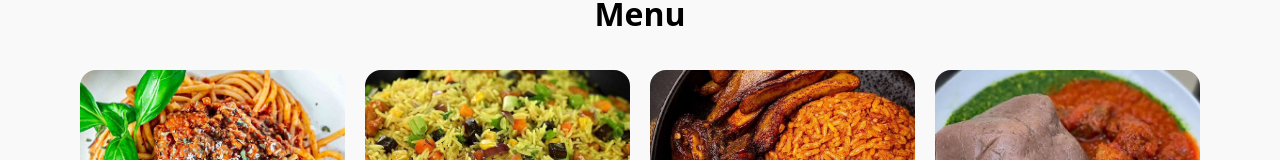
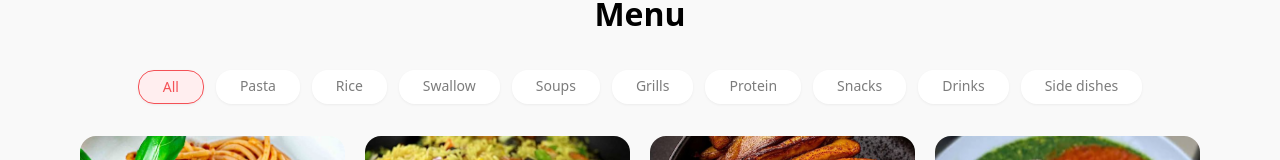
Before and after one commit to Ozyugoo/consuBite, a React (Vite) app: page /menu in a window 1280 px wide. Shown: the part 131-291 px from the top of the page. Built offline with nearby package versions, Linux system fonts and the light colour scheme; no server answers.

Commit message:
feat - add filter pills to filter meals according to category

```diff
--- /dev/null
+++ b/src/pages/menu/MealFilters.jsx
@@ -0,0 +1,43 @@
+import { useState } from "react";
+
+const categories = [
+  "All",
+  "Pasta",
+  "Rice",
+  "Swallow",
+  "Soups",
+  "Grills",
+  "Protein",
+  "Snacks",
+  "Drinks",
+  "Side dishes",
+];
+
+function MealFilters({ onCategoryChange }) {
+  const [activeCategory, setActiveCategory] = useState("All");
+
+  function handleCategoryClick(category) {
+    setActiveCategory(category);
+    onCategoryChange(category);
+  }
+
+  return (
+    <div className="flex flex-row gap-3 ">
+      {categories.map((category) => (
+        <div
+          key={category}
+          onClick={() => handleCategoryClick(category)}
+          className={` bg-custom-white drop-shadow-sm px-6 py-1.5 rounded-2xl text-sm font-normal text-custom-greyDark cursor-pointer ${
+            activeCategory === category
+              ? "bg-secondary-focus text-custom-red border border-custom-red"
+              : ""
+          }`}
+        >
+          {category}
+        </div>
+      ))}
+    </div>
+  );
+}
+
+export default MealFilters;
--- a/src/pages/menu/Menu.jsx
+++ b/src/pages/menu/Menu.jsx
@@ -1,13 +1,25 @@
+import { useState } from "react";
 import meals from "./meals";
 import MealContainer from "./MealContainer";
+import MealFilters from "./MealFilters";
 
 function Menu() {
+  const [filteredMeals, setFilteredMeals] = useState(meals);
+
+  function handleCategoryChange(category) {
+    if (category === "All") {
+      setFilteredMeals(meals);
+    } else {
+      setFilteredMeals(meals.filter((meal) => meal.category === category));
+    }
+  }
   return (
     <>
       <div className="bg-custom-light h-full w-full px-20 py-8 flex flex-col gap-8 items-center">
         <div className="text-[32px] font-bold">Menu</div>
+        <MealFilters onCategoryChange={handleCategoryChange} />
         <div className="grid grid-cols-4 gap-5 font-poppins">
-          {meals.map((meals) => (
+          {filteredMeals.map((meals) => (
             <MealContainer mealObject={meals} key={meals.id} />
           ))}
         </div>
```
Also changed, not shown: src/pages/menu/MealObject.jsx (deleted).
